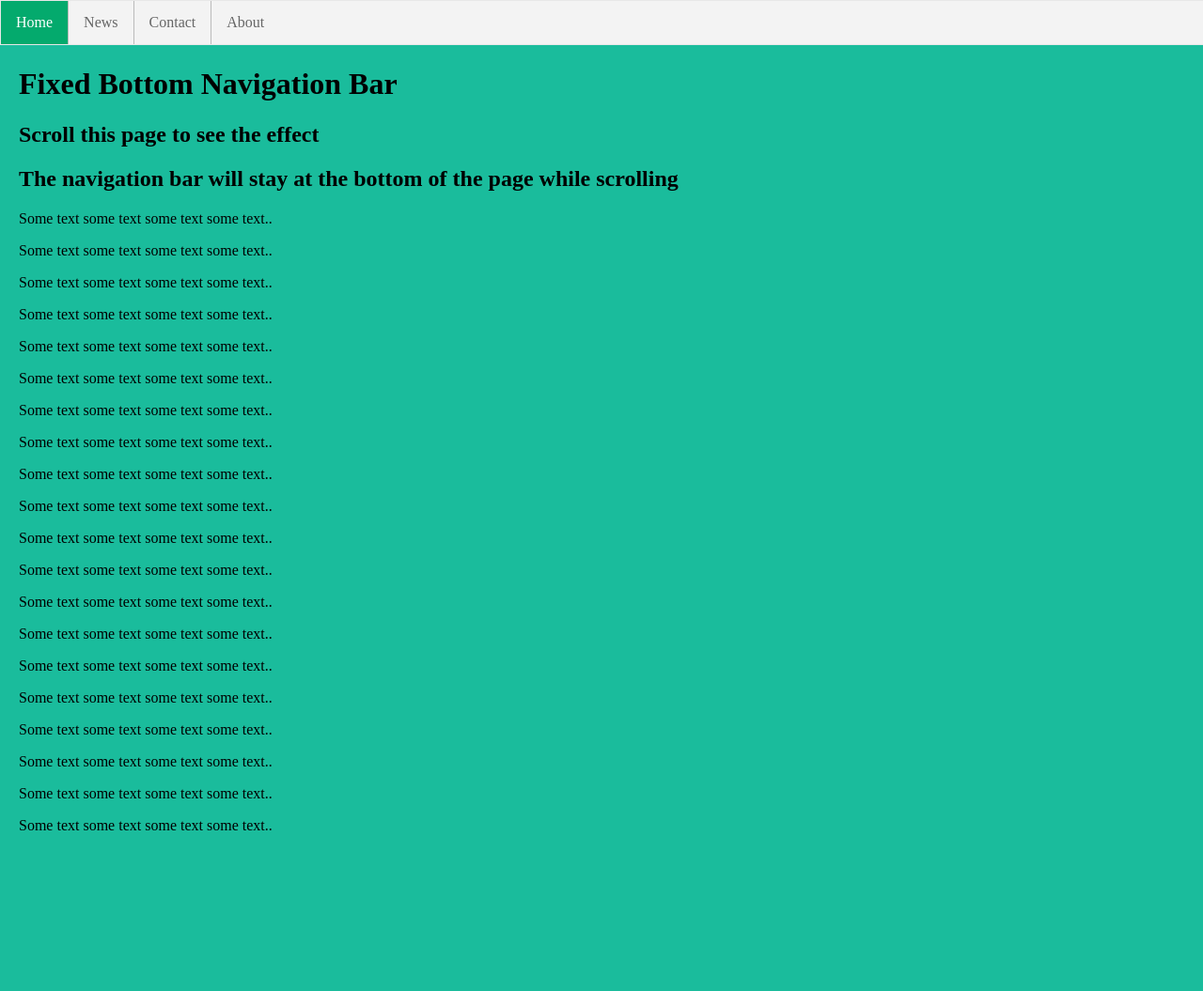
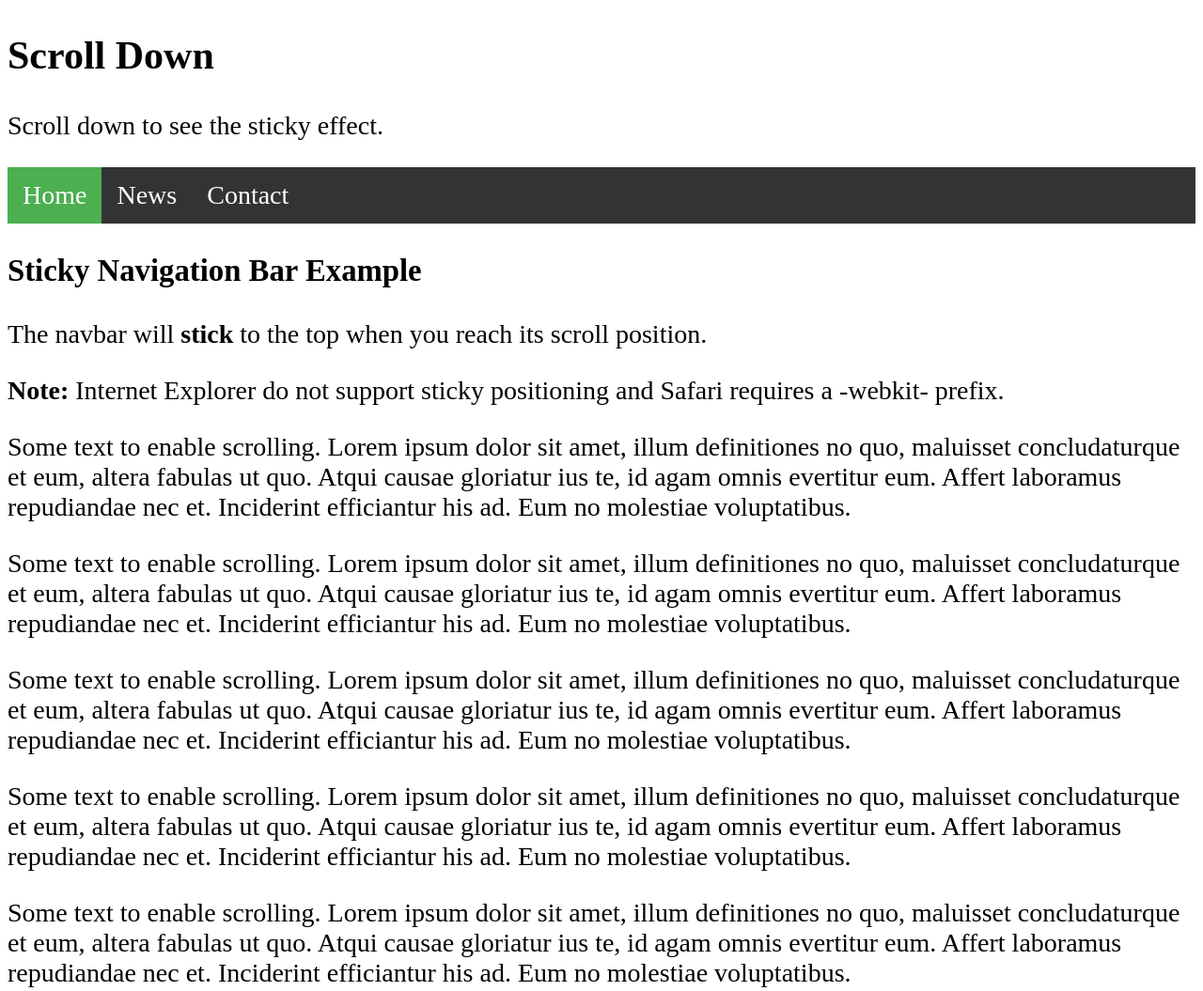
Before and after one commit to jrealiquez-2019342/learnHTML-CSS, a plain HTML site: page index.html in a window 1280 px wide. Shown: the top 1055 px of the page at 94% size. Drawn offline with Linux system fonts and the light colour scheme.

Commit message:
Sticky NavBar

```diff
--- a/index.html
+++ b/index.html
@@ -9,39 +9,44 @@
 </head>
 
 <body>
+
+    <div class="header">
+        <h2>Scroll Down</h2>
+        <p>Scroll down to see the sticky effect.</p>
+    </div>
+
     <ul>
         <li><a class="active" href="#home">Home</a></li>
         <li><a href="#news">News</a></li>
         <li><a href="#contact">Contact</a></li>
-        <li><a href="#about">About</a></li>
     </ul>
 
-    <div style="padding:20px; margin-top: 30px;background-color:#1abc9c;height:1500px;">
-        <h1>Fixed Bottom Navigation Bar</h1>
-        <h2>Scroll this page to see the effect</h2>
-        <h2>The navigation bar will stay at the bottom of the page while scrolling</h2>
-
-        <p>Some text some text some text some text..</p>
-        <p>Some text some text some text some text..</p>
-        <p>Some text some text some text some text..</p>
-        <p>Some text some text some text some text..</p>
-        <p>Some text some text some text some text..</p>
-        <p>Some text some text some text some text..</p>
-        <p>Some text some text some text some text..</p>
-        <p>Some text some text some text some text..</p>
-        <p>Some text some text some text some text..</p>
-        <p>Some text some text some text some text..</p>
-        <p>Some text some text some text some text..</p>
-        <p>Some text some text some text some text..</p>
-        <p>Some text some text some text some text..</p>
-        <p>Some text some text some text some text..</p>
-        <p>Some text some text some text some text..</p>
-        <p>Some text some text some text some text..</p>
-        <p>Some text some text some text some text..</p>
-        <p>Some text some text some text some text..</p>
-        <p>Some text some text some text some text..</p>
-        <p>Some text some text some text some text..</p>
-      </div>
+    <h3>Sticky Navigation Bar Example</h3>
+    <p>The navbar will <strong>stick</strong> to the top when you reach its scroll position.</p>
+    <p><strong>Note:</strong> Internet Explorer do not support sticky positioning and Safari requires a -webkit- prefix.
+    </p>
+    <p>Some text to enable scrolling. Lorem ipsum dolor sit amet, illum definitiones no quo, maluisset concludaturque et
+        eum, altera fabulas ut quo. Atqui causae gloriatur ius te, id agam omnis evertitur eum. Affert laboramus
+        repudiandae nec et. Inciderint efficiantur his ad. Eum no molestiae voluptatibus.</p>
+    <p>Some text to enable scrolling. Lorem ipsum dolor sit amet, illum definitiones no quo, maluisset concludaturque et
+        eum, altera fabulas ut quo. Atqui causae gloriatur ius te, id agam omnis evertitur eum. Affert laboramus
+        repudiandae nec et. Inciderint efficiantur his ad. Eum no molestiae voluptatibus.</p>
+    <p>Some text to enable scrolling. Lorem ipsum dolor sit amet, illum definitiones no quo, maluisset concludaturque et
+        eum, altera fabulas ut quo. Atqui causae gloriatur ius te, id agam omnis evertitur eum. Affert laboramus
+        repudiandae nec et. Inciderint efficiantur his ad. Eum no molestiae voluptatibus.</p>
+    <p>Some text to enable scrolling. Lorem ipsum dolor sit amet, illum definitiones no quo, maluisset concludaturque et
+        eum, altera fabulas ut quo. Atqui causae gloriatur ius te, id agam omnis evertitur eum. Affert laboramus
+        repudiandae nec et. Inciderint efficiantur his ad. Eum no molestiae voluptatibus.</p>
+    <p>Some text to enable scrolling. Lorem ipsum dolor sit amet, illum definitiones no quo, maluisset concludaturque et
+        eum, altera fabulas ut quo. Atqui causae gloriatur ius te, id agam omnis evertitur eum. Affert laboramus
+        repudiandae nec et. Inciderint efficiantur his ad. Eum no molestiae voluptatibus.</p>
+    <p>Some text to enable scrolling. Lorem ipsum dolor sit amet, illum definitiones no quo, maluisset concludaturque et
+        eum, altera fabulas ut quo. Atqui causae gloriatur ius te, id agam omnis evertitur eum. Affert laboramus
+        repudiandae nec et. Inciderint efficiantur his ad. Eum no molestiae voluptatibus.</p>
+    <p>Some text to enable scrolling. Lorem ipsum dolor sit amet, illum definitiones no quo, maluisset concludaturque et
+        eum, altera fabulas ut quo. Atqui causae gloriatur ius te, id agam omnis evertitur eum. Affert laboramus
+        repudiandae nec et. Inciderint efficiantur his ad. Eum no molestiae voluptatibus.</p>
+    <p>Lorem ipsum dolor sit amet consectetur adipisicing elit. Nisi pariatur qui non laborum necessitatibus dolores explicabo esse debitis corrupti nostrum voluptatibus tempora ducimus, repudiandae possimus veritatis? Dolore earum reprehenderit aspernatur sapiente corrupti dignissimos aperiam dolorem blanditiis quibusdam similique, odit, autem porro neque veniam architecto pariatur fugit dolor. Illo aliquid rerum in accusamus. Nam nesciunt ea sed reiciendis error eligendi! Nulla expedita velit est, facilis tempore cum corporis. Eum possimus facere obcaecati, a harum nobis? Deserunt illo, sint, dolore libero voluptates esse laudantium qui omnis asperiores eum quidem. Voluptatum, cupiditate nulla officia fuga quod odit repudiandae, sapiente sed saepe, quasi aspernatur.</p>
 </body>
 
 </html>
--- a/style.css
+++ b/style.css
@@ -1,42 +1,42 @@
 body{
-    margin: 0;
+    font-size: 28px;
+
 }
 
 ul{
     list-style-type: none;
     margin: 0;
     padding: 0;
-    border: 1px solid #e7e7e7;
+    overflow: hidden;
     position: fixed;
     top: 0;
     width: 100%;
-    background-color: #f3f3f3;
+    background-color: #333;
+    position: -webkit-sticky;/* Safari*/
+    position: sticky;
 }
 
-/* Add a gray right border to all list items, except the last item (last-child)*/
 li{
-    border-right: 1px solid #bbb;
     float: left;
 }
 
-li:last-child{
-    border-right: none;
-}
 
 li a {
     display: block;
-    color: #666;
+    color: white;
     text-align: center;
     padding: 14px 16px;
     text-decoration: none;
-
 }
 
-li a:hover:not(.active){
-    background: #ddd;
+li a:hover{
+    background-color: #111;
+}
+
+li a:not(.active){
+    background-color: #333;
 }
 
 .active{
-    color: white;
-    background: #04AA6D;
+    background: #4CAF50;
 }
```
